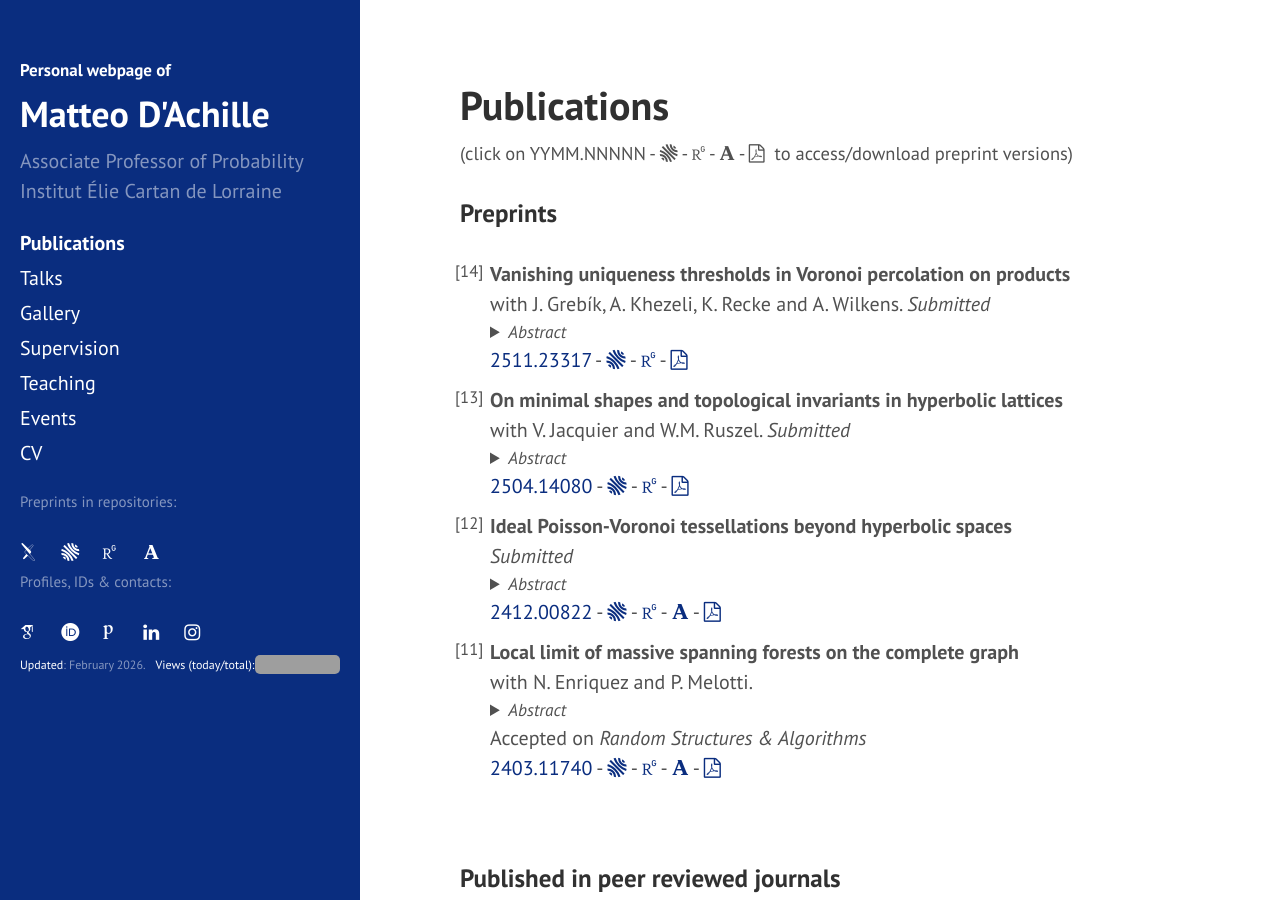
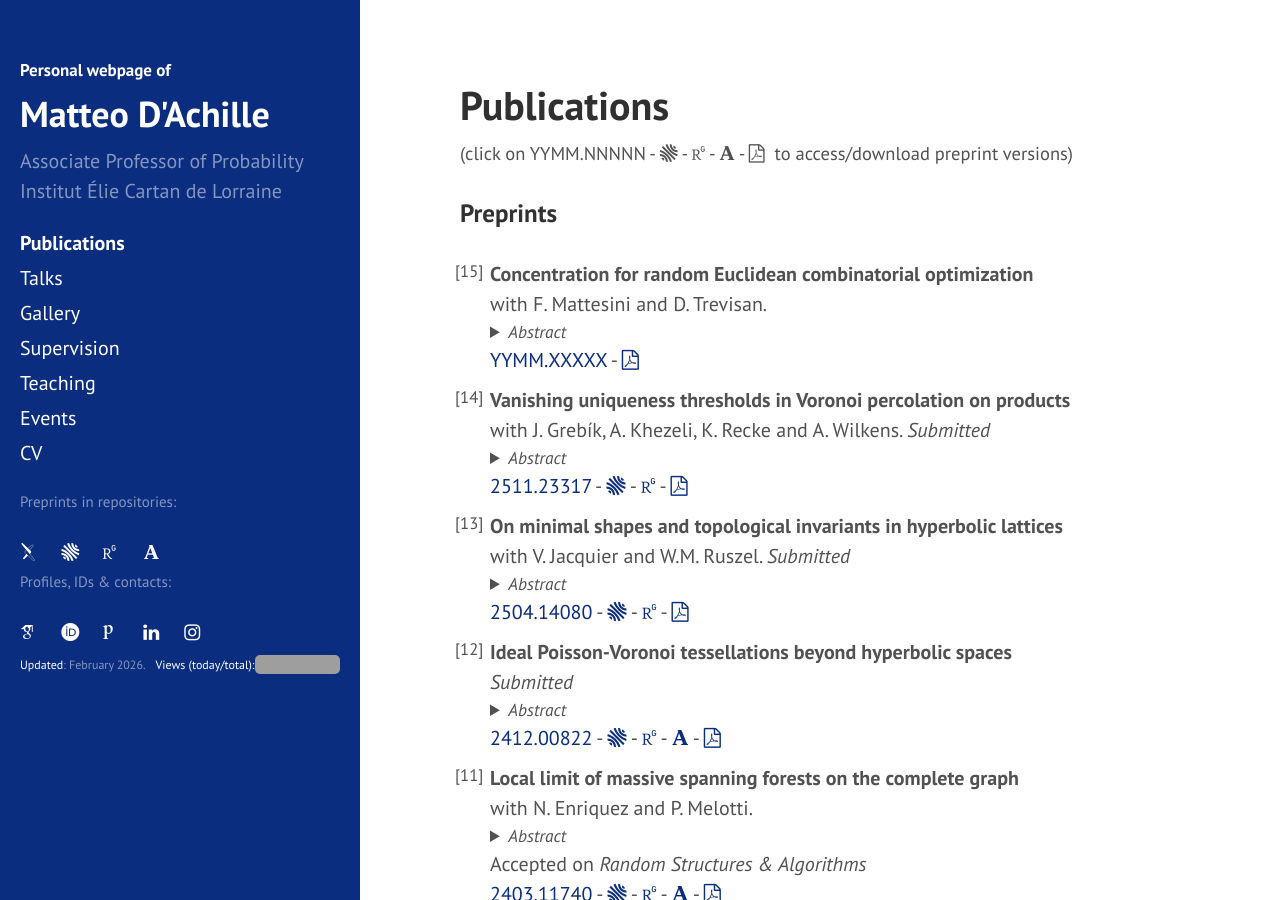
Before and after one commit to matteodachille/matteodachille.github.io, a Jekyll site: the page built from publications.md, in a window 1280 px wide and 900 px high. Built offline with Jekyll 4.4.1, drawn with Linux system fonts in a browser that asks for light colours; nearby versions of some CDN libraries; some web fonts are replaced; some of the changed text lies outside the part shown; grey boxes are pictures that could not be loaded.

Commit message:
Updated pub list and fixed a couple of typos

```diff
--- a/_data/pubs.yml
+++ b/_data/pubs.yml
@@ -10,6 +10,22 @@
 #  year: 2021-
 #  submitted: False
 #  pdf:
+
+
+- title: Concentration for random Euclidean combinatorial optimization
+  authors : F. Mattesini and D. Trevisan
+  upcoming: True
+  preprint: True
+  published: False
+  year: 2026
+  npages: 13
+  abstract: 'We prove concentration bounds for random Euclidean combinatorial optimization problems with \( p \) costs. For bipartite matching and for the (mono and bipartite) traveling salesperson problem in dimension \( d\geq 3\), we obtain concentration at the natural energy scale \( n^{1-p/d} \) for \( 1\leq p<d^2/2 \). Our method combines a Poincaré inequality with a robust geometric mechanism providing uniform bounds on the edges of optimizers.  We also formulate a conjectural \(p \!\to\! q\) transfer principle for the \( p \)-optimal matching which, if true, would extend the concentration range to all \( p\geq 1 \).'
+  pdf: 'assets/DMT.pdf'
+  arxivurl: "http://arxiv.org/abs/YYMM.XXXXX"
+  arxivcode: "YYMM.XXXXX"
+
+
+
 
 - title:  Vanishing uniqueness thresholds in Voronoi percolation on products
   authors: J. Grebík, A. Khezeli, K. Recke and A. Wilkens
--- a/index.html
+++ b/index.html
@@ -55,7 +55,7 @@ My research interests lie in probability, mainly in random geometry, statistical
    29.01 &#x2023; GdT Probabilités et Statistique, Institut Élie Cartan de Lorraine, Metz, FR (<a href="https://iecl.univ-lorraine.fr/events/foret-couvrante-massique-sur-le-graphe-complet-distribution-exacte-et-limite-locale/" target="_blank">link</a>) <br/>
    04.02 &#x2023; <!--a style="color: green; font-weight: bold;font-size: 13px; position: relative; top: -2.5px;">(Public lecture)</a--> <i>StoKaChic: Mathematical haute joaillerie</i>, opening talk, IHES, FR (<a href="https://www.linkedin.com/posts/ihes_the-opening-of-the-stokachic-exhibition-took-activity-7429178719535132672-l2BZ?utm_source=share&utm_medium=member_desktop&rcm=ACoAABa5weQBfMs4TrCYGuS7SVbu_bTh2mae9IY" target="_blank">link</a>)<br/>
    02.06 &#x2023; Graduate Seminar Probability and Geometry, Bochum, DE (<a href="https://sites.google.com/view/christophthaele/teaching/graduate-seminar-probability-and-geometry#:~:text=06.-,Matteo%20D%27Achille,-(Metz)%0A%09%0911" target="_blank">link</a>)<br/>
-   08-12.06 &#x2023; <a style="color: red; font-weight: bold;font-size: 13px; position: relative; top: -2.5px;">(TBC)</a> 5th Italian Meeting on Probability & Mathematical Statistics, Palermo, IT (<a href="https://probabilitypalermo2026.unipa.it/" target="_blank">link</a>)<br/>
+   08-12.06 &#x2023; <!--a style="color: red; font-weight: bold;font-size: 13px; position: relative; top: -2.5px;">(TBC)</a--> 5th Italian Meeting on Probability & Mathematical Statistics, Palermo, IT (<a href="https://probabilitypalermo2026.unipa.it/" target="_blank">link</a>)<br/>
    <!--Title: _TBA_
    {: style="margin-left: 110px; margin-bottom:20px;" }-->
    </p>
@@ -71,7 +71,7 @@ My research interests lie in probability, mainly in random geometry, statistical
 <p style="font-size:13pt;">
 <!--&#x2023; 28.01 <i>Seed Seminar Winter '26</i>: <a href="https://indico.math.cnrs.fr/e/foa" target="_blank">Flavors of amplitudes</a>, IHP, Paris.<br/>&nbsp;&nbsp;&nbsp;&nbsp;&nbsp;&nbsp;&nbsp;&nbsp;&nbsp;&nbsp;&nbsp; Then <a href="https://indico.math.cnrs.fr/category/800/" target="_blank">4.02</a>, <a href="https://indico.math.cnrs.fr/category/800/" target="_blank">18.02</a> and <a href="https://indico.math.cnrs.fr/category/800/" target="_blank">4.03</a> at IHES, Bures-sur-Yvette<br/-->
 <!--&#x2023; 04.02 <i>Les Probabilités de Demain</i>: <a href="https://indico.math.cnrs.fr/event/15680/" target="_blank">Mécanique Statistique Discrète et Continue</a>, IHP, Paris.<br/>-->
-&#x2023; 22-26.06 <a href="https://17colfrro.sciencesconf.org/" target="_blank">17th French Romanian Colloquium on Applied Mathematics</a>, Nancy.<br/>&nbsp;&nbsp;&nbsp;&nbsp;&nbsp;&nbsp;&nbsp;&nbsp;&nbsp;&nbsp;&nbsp; Minisymposium: <i>Random Geometry</i><br/>
+&#x2023; 22-26.06 <a href="https://17colfrro.sciencesconf.org/resource/page?id=1&forward-action=page&forward-controller=resource&lang=fr#:~:text=the%20Romanian%20Academy)-,G%C3%A9om%C3%A9trie%20al%C3%A9atoire,-Organisateurs%20%3A%C2%A0Pierre%20Calka" target="_blank">17th French Romanian Colloquium on Applied Mathematics</a>, Nancy.<br/>&nbsp;&nbsp;&nbsp;&nbsp;&nbsp;&nbsp;&nbsp;&nbsp;&nbsp;&nbsp;&nbsp; Minisymposium: <i>Random Geometry</i><br/>
 <!--&#x2023; June-July: <i>Seed Seminar</i>: <a href="https://seedseminar.apps.math.cnrs.fr/program/#first" target="_blank">Summer trimester "Spin systems and phases of matter"</a>, IHES<br/>
 </p>
 -->
--- a/publications.md
+++ b/publications.md
@@ -87,7 +87,7 @@ order: 1
 {: style="font-size: 18.5px; margin-left: 0px" }
 
 [Sergio Caracciolo](http://pcteserver.mi.infn.it/~caraccio/){:target="_blank"}, [Gabriele Sicuro](https://gsicuro.github.io/){:target="_blank"}, [Enrico M. Malatesta](https://didattica.unibocconi.eu/docenti/cv.php?rif=227138&cognome=MALATESTA&nome=ENRICO_MARIA){:target="_blank"}, [Vittorio Erba](https://vittorioerba.github.io/){:target="_blank"}, [Andrea Sportiello](https://lipn.univ-paris13.fr/~sportiello/index_eng.html){:target="_blank"},
- [Dario Benedetto](http://brazil.mat.uniroma1.it/dario/){:target="_blank"}, [Emanuele Caglioti](https://sites.google.com/site/ecaglioti/){:target="_blank"}, [Arnaud Le Ny](https://perso.math.u-pem.fr/leny.arnaud/){:target="_blank"}, [Aernout C.D. van Enter](http://www.math.rug.nl/~aenter/){:target="_blank"}, [Nicolas Curien](https://www.imo.universite-paris-saclay.fr/~nicolas.curien/){:target="_blank"}, [Nathanaël Enriquez](https://www.imo.universite-paris-saclay.fr/~nathanael.enriquez/){:target="_blank"}, [Russell Lyons](https://rdlyons.pages.iu.edu/){:target="_blank"}, [Meltem Ünel](https://sites.google.com/view/meltemunel/main){:target="_blank"}, [Paul Melotti](https://www.imo.universite-paris-saclay.fr/~paul.melotti/){:target="_blank"}, [Vanessa Jacquier](https://research-portal.uu.nl/en/persons/vanessa-jacquier/){:target="_blank"}, [Wioletta M. Ruszel](https://www.uu.nl/staff/WMRuszel){:target="_blank"}, [Loren Coquille](https://www-fourier.ujf-grenoble.fr/~coquilll/){:target="_blank"}, [Jan Grebík](https://grebikj.github.io/){:target="_blank"}, [Ali Khezeli](https://scholar.google.com/citations?user=rPXh3bAAAAAJ&hl=en){:target="_blank"}, [Konstantin Recke](https://sites.google.com/view/konstantin-recke/){:target="_blank"}, [Amanda Wilkens](https://www.math.cmu.edu/~awilkens/){:target="_blank"}
+ [Dario Benedetto](http://brazil.mat.uniroma1.it/dario/){:target="_blank"}, [Emanuele Caglioti](https://sites.google.com/site/ecaglioti/){:target="_blank"}, [Arnaud Le Ny](https://perso.math.u-pem.fr/leny.arnaud/){:target="_blank"}, [Aernout C.D. van Enter](http://www.math.rug.nl/~aenter/){:target="_blank"}, [Nicolas Curien](https://www.imo.universite-paris-saclay.fr/~nicolas.curien/){:target="_blank"}, [Nathanaël Enriquez](https://www.imo.universite-paris-saclay.fr/~nathanael.enriquez/){:target="_blank"}, [Russell Lyons](https://rdlyons.pages.iu.edu/){:target="_blank"}, [Meltem Ünel](https://sites.google.com/view/meltemunel/main){:target="_blank"}, [Paul Melotti](https://www.imo.universite-paris-saclay.fr/~paul.melotti/){:target="_blank"}, [Vanessa Jacquier](https://research-portal.uu.nl/en/persons/vanessa-jacquier/){:target="_blank"}, [Wioletta M. Ruszel](https://www.uu.nl/staff/WMRuszel){:target="_blank"}, [Loren Coquille](https://www-fourier.ujf-grenoble.fr/~coquilll/){:target="_blank"}, [Jan Grebík](https://grebikj.github.io/){:target="_blank"}, [Ali Khezeli](https://scholar.google.com/citations?user=rPXh3bAAAAAJ&hl=en){:target="_blank"}, [Konstantin Recke](https://sites.google.com/view/konstantin-recke/){:target="_blank"}, [Amanda Wilkens](https://www.math.cmu.edu/~awilkens/){:target="_blank"}, [Francesco Mattesini](https://francescomattesini.github.io/){:target="_blank"}, [Dario Trevisan](https://web.dm.unipi.it/trevisan/it/){:target="_blank"}
  {: style="font-size: 18.5px; margin-left: 0px" }
 
 
```
Also changed, not shown: 1 other file.
